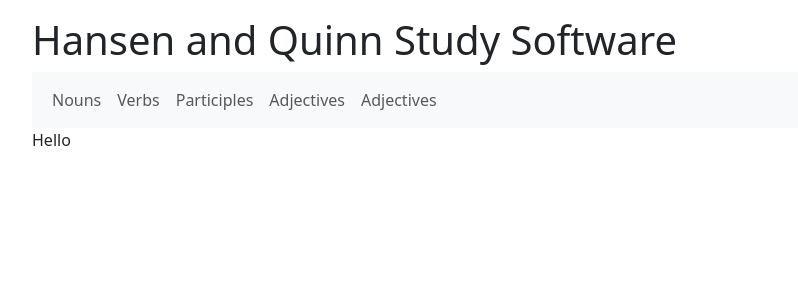
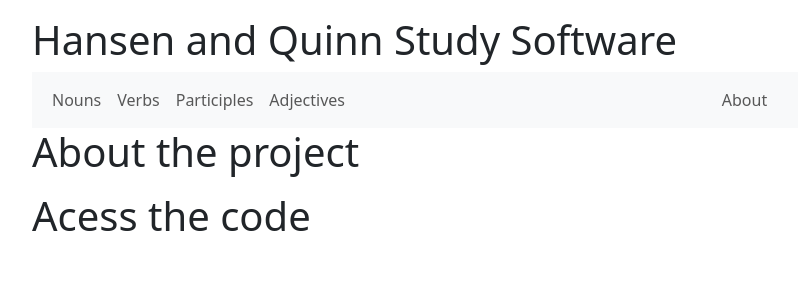
Before and after one commit to lkhall/greek_project, a Django app: page /about/ in a window 1280 px wide. Shown: the top 300 px of the page, without its empty margins (50-848 px from the left). Run offline with Django 5.2, Linux system fonts and the light colour scheme; some libraries are stand-ins or nearby versions.

Commit message:
about page

```diff
--- a/greekproj/first_app/templates/first_app/about.html
+++ b/greekproj/first_app/templates/first_app/about.html
@@ -1,5 +1,9 @@
 {% extends "first_app/layout.html" %}
 
 {% block body %}
-<p>Hello</p>
+<h1>About the project</h1>
+<p></p>
+
+<h1>Acess the code</h1>
+<p></p>
 {% endblock %}
--- a/greekproj/first_app/templates/first_app/layout.html
+++ b/greekproj/first_app/templates/first_app/layout.html
@@ -90,10 +90,12 @@
               <li class="nav-item">
                 <a class="nav-link"  href="{% url 'first_app:adjectives' %}">Adjectives</a>
               </li>
-			  <li class="nav-item" style="float: right;">
-                <a class="nav-link"  href="{% url 'first_app:about' %}">Adjectives</a>
-              </li>
             </ul>
+			<ul class="navbar-nav me-auto mb-2 mb-lg-0" style="float:right;">
+				<li class="nav-item">
+				  <a class="nav-link"  href="{% url 'first_app:about' %}">About</a>
+				</li>
+			  </ul>
           </div>
         </div>
       </nav>
```
